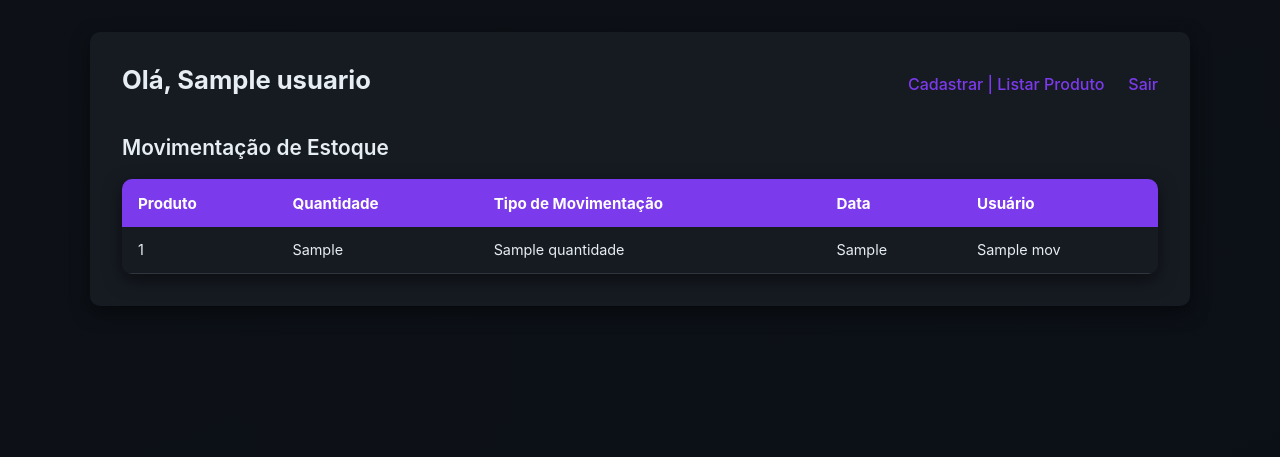
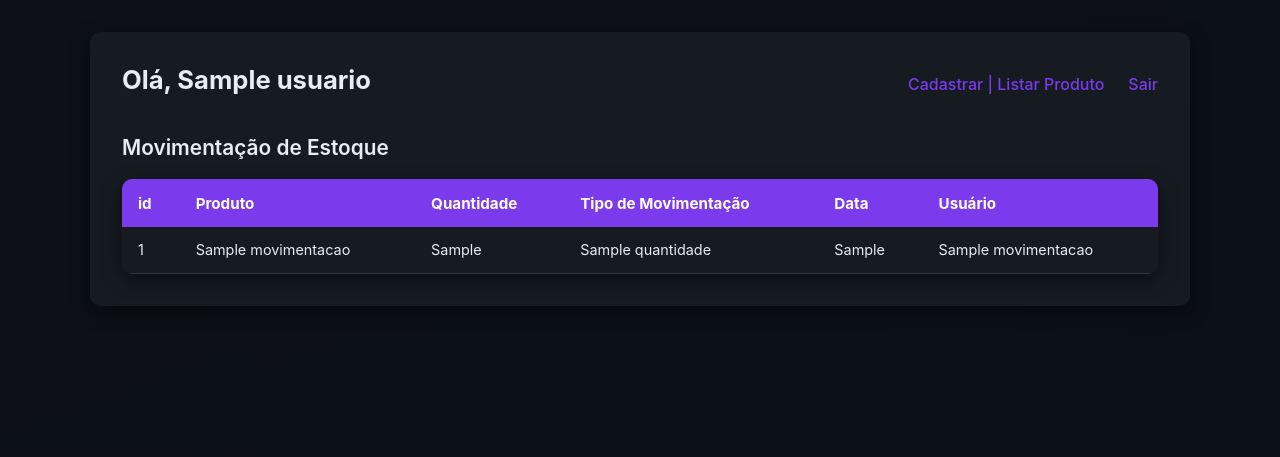
Before and after one commit to mariojsilva6-oss/estoque_modelo_mario, a Flask app: template templates/estoque.html in a window 1280 px wide. Shown: the top 457 px of the page. Run offline with Flask 3, Linux system fonts and the light colour scheme; the template is opened without the code that fills it: most values are stand-ins (such as "Sample title", 1, 10 or a date in 2020); some libraries are stand-ins or nearby versions.

Commit message:
atualização nome produto na tabela

```diff
--- a/app.py
+++ b/app.py
@@ -155,11 +155,18 @@ def saida_produto(produto_id):
 
     return redirect(url_for('cadastro_produto'))
 
+
 @app.route('/estoque')
 @login_required
 def estoque():
-    movimentacoes = query_db('SELECT * FROM movimentacao_estoque AS m JOIN usuarios AS u ON m.usuario_id = u.id ORDER BY m.data_movimentacao DESC')
-    return render_template('estoque.html', mov=movimentacoes, usuario=session.get('usuario_nome'))
+    movimentacoes = query_db('''
+                        SELECT m.produto_id, p.nome AS produto_nome, m.tipo_movimentacao, m.quantidade, m.data_movimentacao, u.nome AS usuario_nome
+                        FROM movimentacao_estoque AS m
+                        JOIN usuarios AS u ON m.usuario_id = u.id
+                        JOIN produtos AS p ON m.produto_id = p.id
+                        ORDER BY m.data_movimentacao DESC
+                        ''')
+    return render_template('estoque.html', movimentacoes=movimentacoes, usuario=session.get('usuario_nome'))
 
 if __name__ == '__main__':
     app.run(debug=True)
--- a/templates/estoque.html
+++ b/templates/estoque.html
@@ -20,21 +20,24 @@
         <table>
             <thead>
                 <tr>
+                    <th>id</th>
                     <th>Produto</th>
                     <th>Quantidade</th>
                     <th>Tipo de Movimentação</th>
                     <th>Data</th>
                     <th>Usuário</th>
+
                 </tr>
             </thead>
             <tbody>
                 {% for movimentacao in movimentacoes%}
                 <tr>
-                    <td>{{ mov.produto_id }}</td>
-                    <td>{{ mov.tipo_movimentacao }}</td>
-                    <td>{{ mov.quantidade }}</td>
-                    <td>{{ mov.data_movimentacao }}</td>
-                    <td>{{ mov.nome }}</td>
+                    <td>{{ movimentacao.produto_id }}</td>
+                    <td>{{ movimentacao.produto_nome }}</td>
+                    <td>{{ movimentacao.tipo_movimentacao }}</td>
+                    <td>{{ movimentacao.quantidade }}</td>
+                    <td>{{ movimentacao.data_movimentacao }}</td>
+                    <td>{{ movimentacao.nome }}</td>
                 </tr>
                 {% else %}
                 <tr>
```
